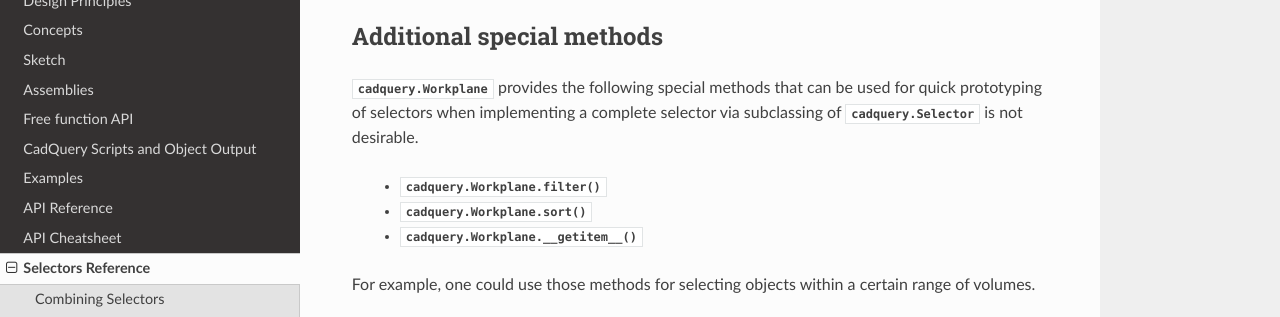
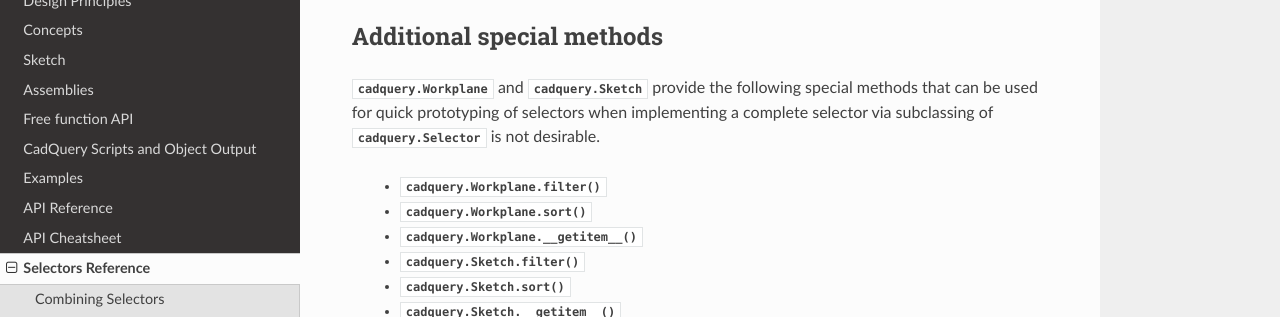
Before and after one commit to CadQuery/cadquery, a Sphinx documentation site: the page built from doc/selectors.rst, in a window 1280 px wide and 900 px high, scrolled down 3737 px, cut to the strip 180-497 px from the top of the window. Built offline with Sphinx 7.4.7 and the Read the Docs theme 2.0.0, drawn with Linux system fonts in a browser that asks for light colours.

Commit message:
Mention special methods for Sketch

```diff
--- a/doc/extending.rst
+++ b/doc/extending.rst
@@ -200,12 +200,15 @@ Extending CadQuery: Special Methods
 -----------------------------------
 
 The above-mentioned approach has one drawback, it requires monkey-patching or subclassing. To avoid this
-one can also use the following special methods of :py:class:`cadquery.Workplane`
+one can also use the following special methods of :py:class:`cadquery.Workplane` and :py:class:`cadquery.Sketch`
 and write plugins in a more functional style.
 
     * :py:meth:`cadquery.Workplane.map`
     * :py:meth:`cadquery.Workplane.apply`
     * :py:meth:`cadquery.Workplane.invoke`
+    * :py:meth:`cadquery.Sketch.map`
+    * :py:meth:`cadquery.Sketch.apply`
+    * :py:meth:`cadquery.Sketch.invoke`
 
 Here is the same plugin rewritten using one of those methods.
 
--- a/doc/selectors.rst
+++ b/doc/selectors.rst
@@ -191,13 +191,16 @@ objects. This includes chaining and combining.
 Additional special methods
 --------------------------
 
-:py:class:`cadquery.Workplane` provides the following special methods that can be used
+:py:class:`cadquery.Workplane` and :py:class:`cadquery.Sketch` provide the following special methods that can be used
 for quick prototyping of selectors when implementing a complete selector via subclassing of
 :py:class:`cadquery.Selector` is not desirable.
 
     * :py:meth:`cadquery.Workplane.filter`
     * :py:meth:`cadquery.Workplane.sort`
     * :py:meth:`cadquery.Workplane.__getitem__`
+    * :py:meth:`cadquery.Sketch.filter`
+    * :py:meth:`cadquery.Sketch.sort`
+    * :py:meth:`cadquery.Sketch.__getitem__`
 
 For example, one could use those methods for selecting objects within a certain range of volumes.
 
```
